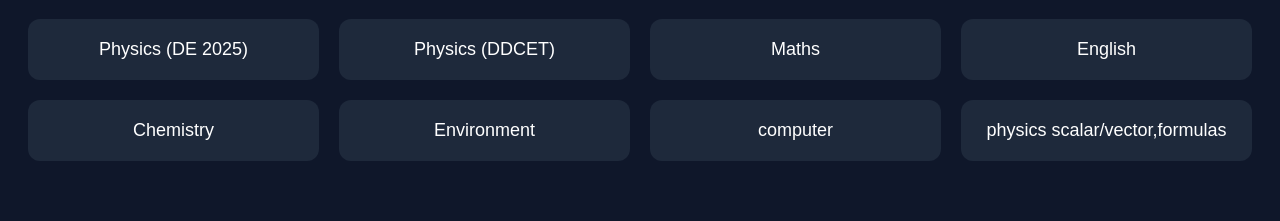
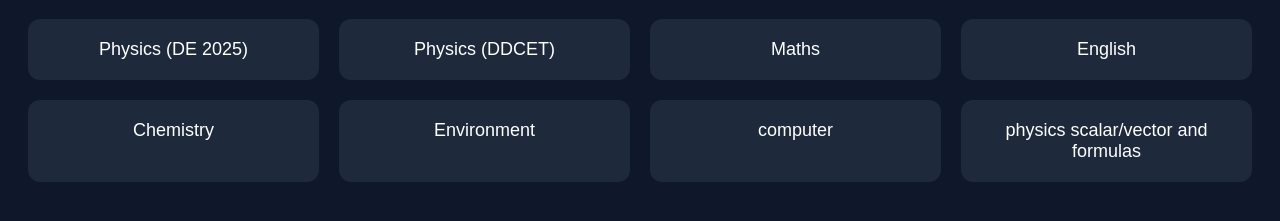
Before and after one commit to cse-diploma/DDCET-Last-day, a plain HTML site: page index.html in a window 1280 px wide. Shown: the part 79-300 px from the top of the page. Drawn offline with Linux system fonts and the light colour scheme.

Commit message:
Update physics link text for clarity

```diff
--- a/index.html
+++ b/index.html
@@ -73,7 +73,7 @@ a {
 </div>
 
 <div class="card">
-<a href="physics_lastday.html">physics scalar/vector,formulas</a>
+<a href="physics_lastday.html">physics scalar/vector and formulas</a>
 </div>
 
 </div>
```
